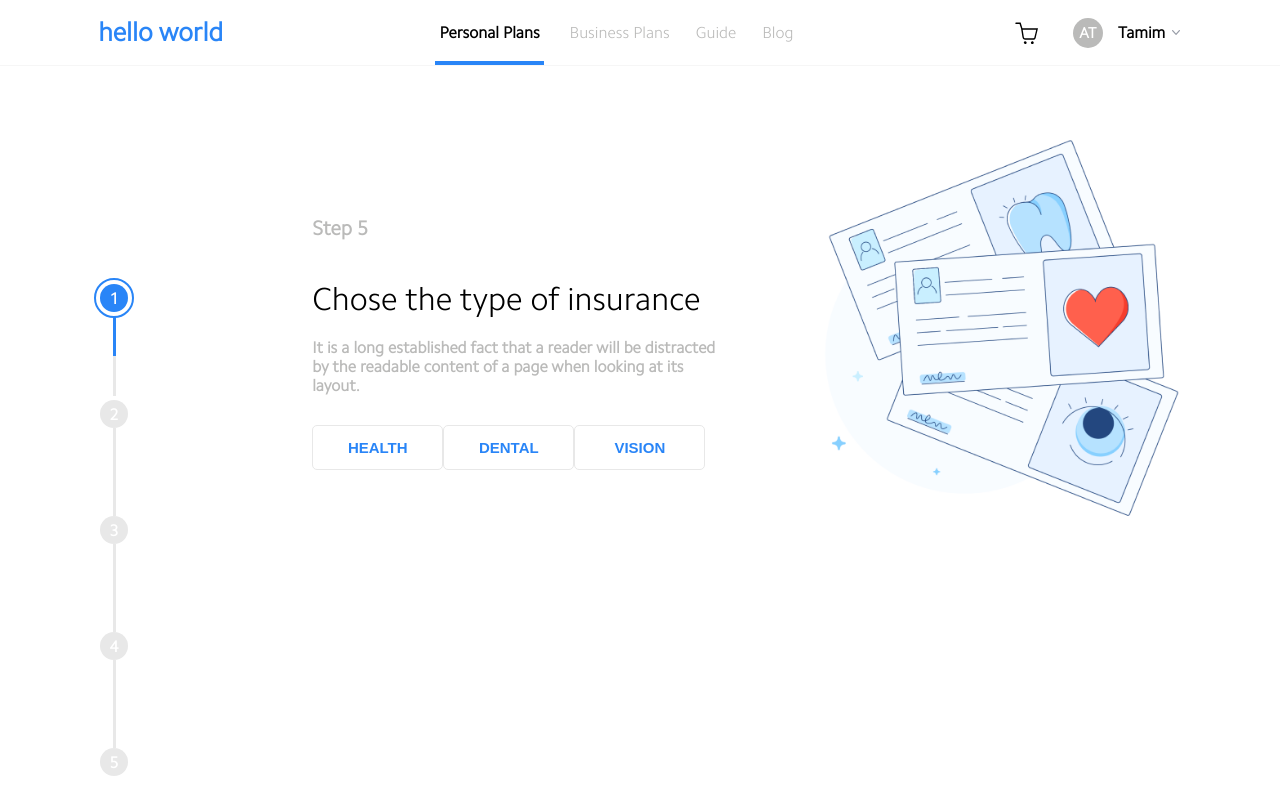
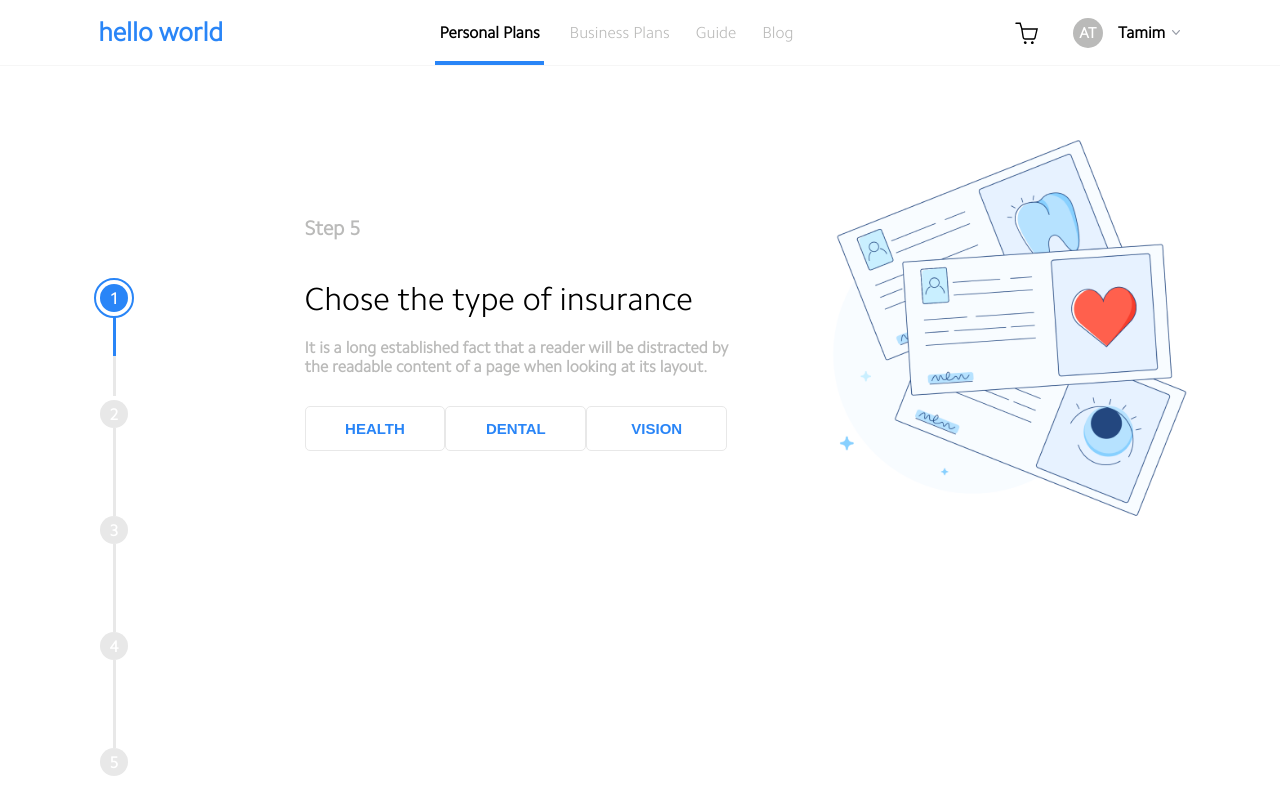
Before and after one commit to ATG-Tamim/vue-wizard, a Vue app: page / in a window 1280 px wide. Built offline with nearby package versions, Linux system fonts and the light colour scheme.

Commit message:
Fix some issue on class names

```diff
--- a/src/assets/style/style.scss
+++ b/src/assets/style/style.scss
@@ -255,7 +255,7 @@ body {
       }
     }
 
-    .step3 {
+    .step-three {
       width: 60%;
 
       p {
@@ -279,11 +279,11 @@ body {
       }
     }
 
-    .step4 {
+    .step-five {
       width: 43%;
     }
 
-    .step5 {
+    .step-five {
       .input-form {
         width: 90%;
         justify-content: space-between;
--- a/src/views/StepThree.vue
+++ b/src/views/StepThree.vue
@@ -1,6 +1,6 @@
 <template>
   <div class="steps">
-    <div class="form-section step3">
+    <div class="form-section step-three">
       <h2 class="steps-text">Step 3</h2>
       <h1
         class="title"
```
